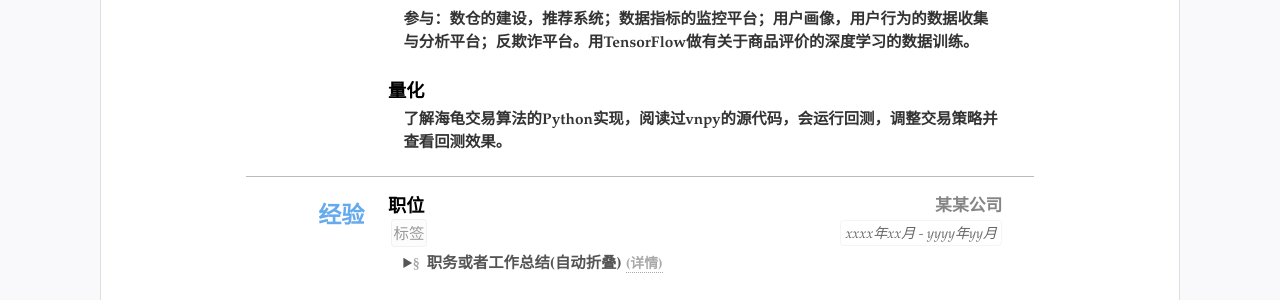
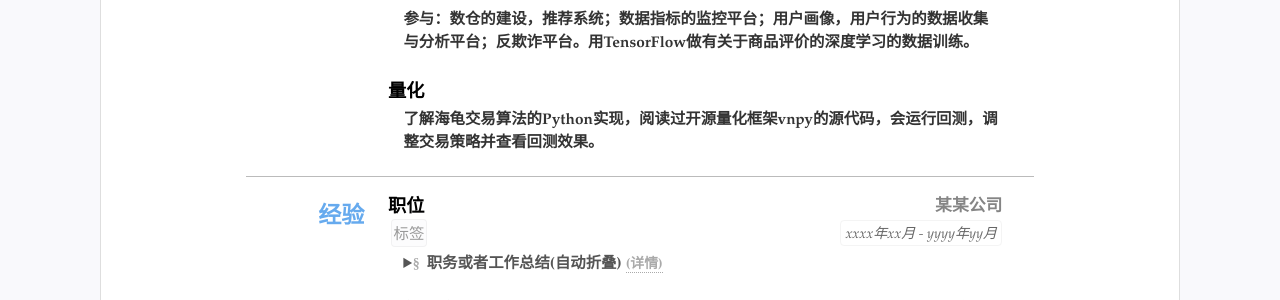
Before and after one commit to kennykong/resume, a Jekyll site: the page built from index.html, in a window 1280 px wide. Shown: the part 1342-1642 px from the top of the page. Built offline with Jekyll 4.4.1, drawn with Linux system fonts in a browser that asks for light colours.

Commit message:
update resume.yml

```diff
--- a/_data/resume.yml
+++ b/_data/resume.yml
@@ -83,7 +83,7 @@ main: #简历主要内容，
     summary: 参与：数仓的建设，推荐系统；数据指标的监控平台；用户画像，用户行为的数据收集与分析平台；反欺诈平台。用TensorFlow做有关于商品评价的深度学习的数据训练。
 
   - title: 量化
-    summary: 了解海龟交易算法的Python实现，阅读过vnpy的源代码，会运行回测，调整交易策略并查看回测效果。
+    summary: 了解海龟交易算法的Python实现，阅读过开源量化框架vnpy的源代码，会运行回测，调整交易策略并查看回测效果。
 
 - type: experience
   name: 经验
```
